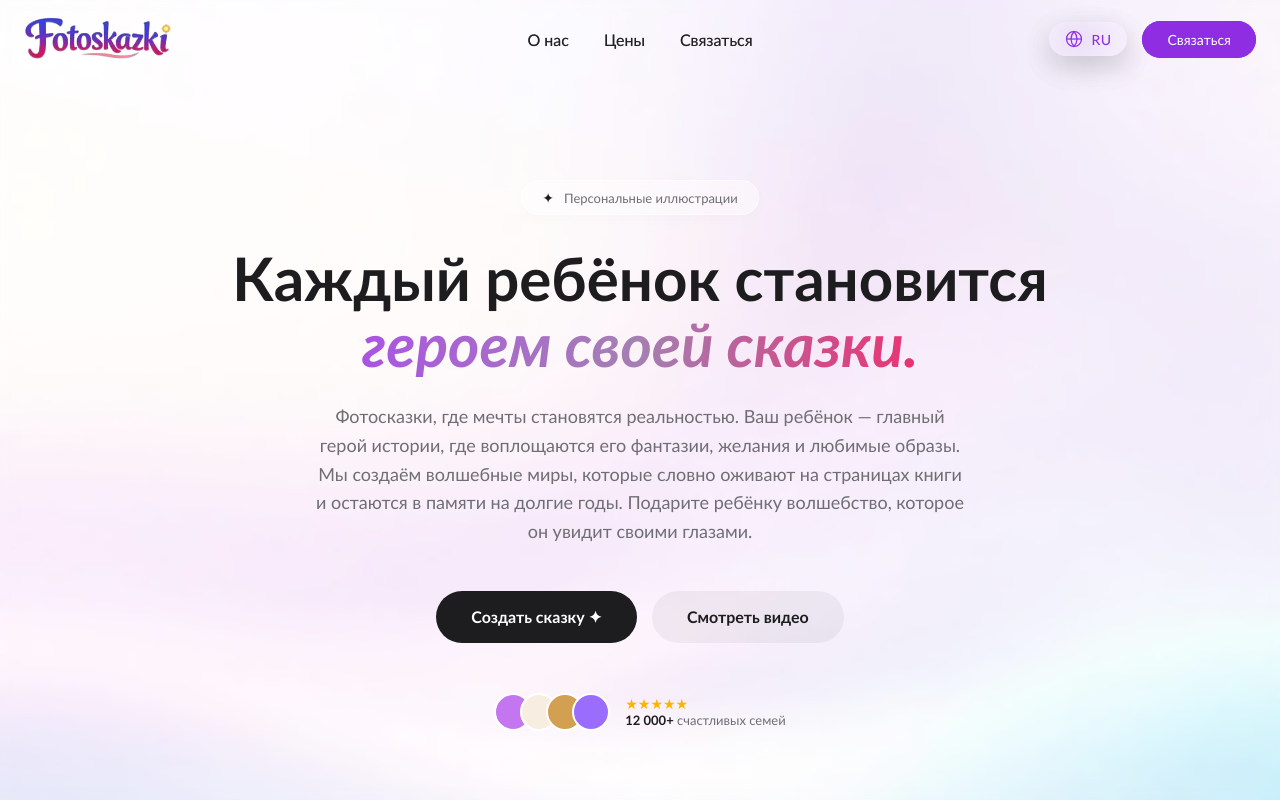
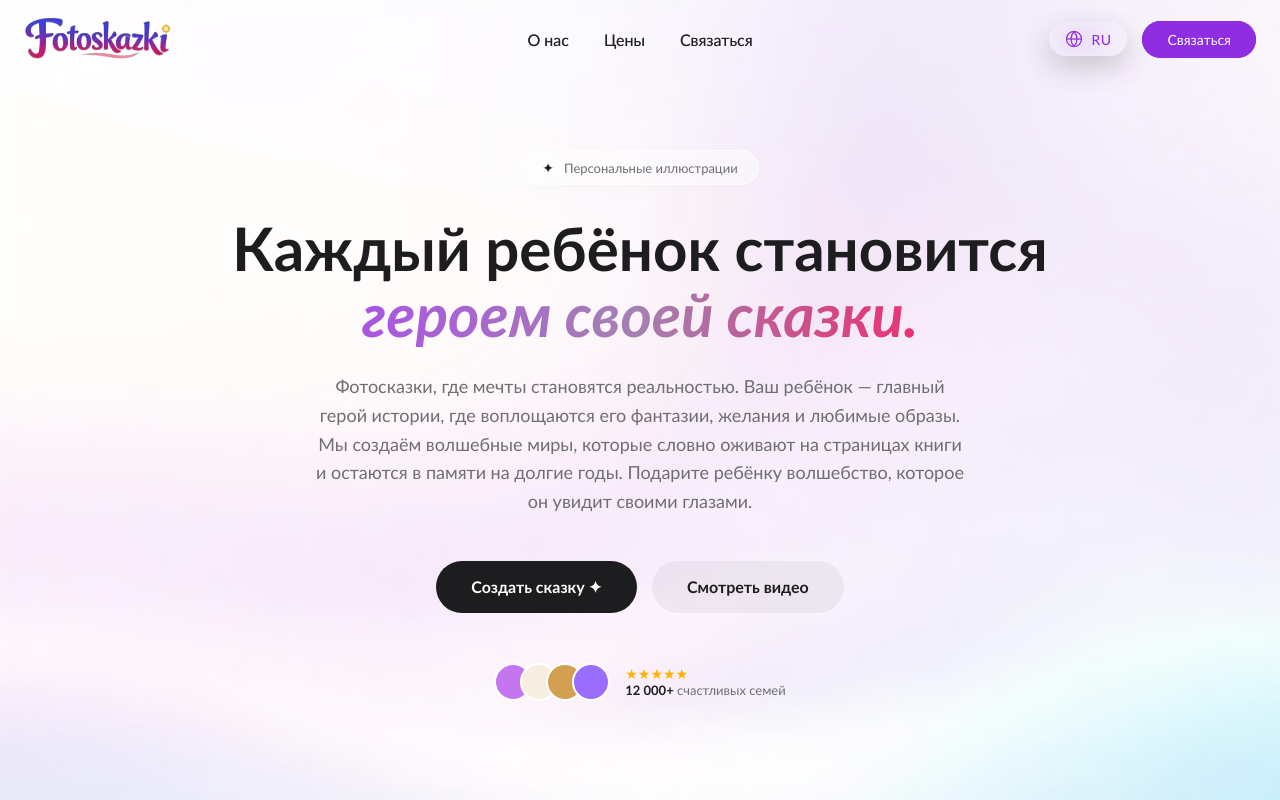
Before and after one commit to cxAbdulloh/Skazki, a React (Vite) app: page / in a window 1280 px wide. Shown: the top 800 px of the page. Built offline with nearby package versions, Linux system fonts and the light colour scheme.

Commit message:
fix the bug in navbar

```diff
--- a/src/Components/Hero/Hero.css
+++ b/src/Components/Hero/Hero.css
@@ -12,7 +12,7 @@
   justify-content: center;
   align-items: center;
   text-align: center;
-  padding: 180px 20px;
+  padding: 150px 20px;
 }
 
 .hero-container {
--- a/src/Components/Navbar/Navbar.css
+++ b/src/Components/Navbar/Navbar.css
@@ -12,7 +12,7 @@
 }
 
 .apple-nav.scrolled {
-  background: rgba(255, 255, 255, 0.05);
+  background: rgba(246, 246, 246, 0.46);
   backdrop-filter: blur(15px);
   -webkit-backdrop-filter: blur(15px);
   box-shadow: 0 10px 30px rgba(0, 0, 0, 0.1);
@@ -298,7 +298,7 @@
   top: calc(100% + 10px);
   right: 0;
   width: 140px;
-  background: rgba(255, 255, 255, 0.05);
+  background: rgba(246, 246, 246, 0.46);
   backdrop-filter: blur(15px);
   -webkit-backdrop-filter: blur(15px);
   box-shadow: 0 10px 30px rgba(0, 0, 0, 0.1);
```
